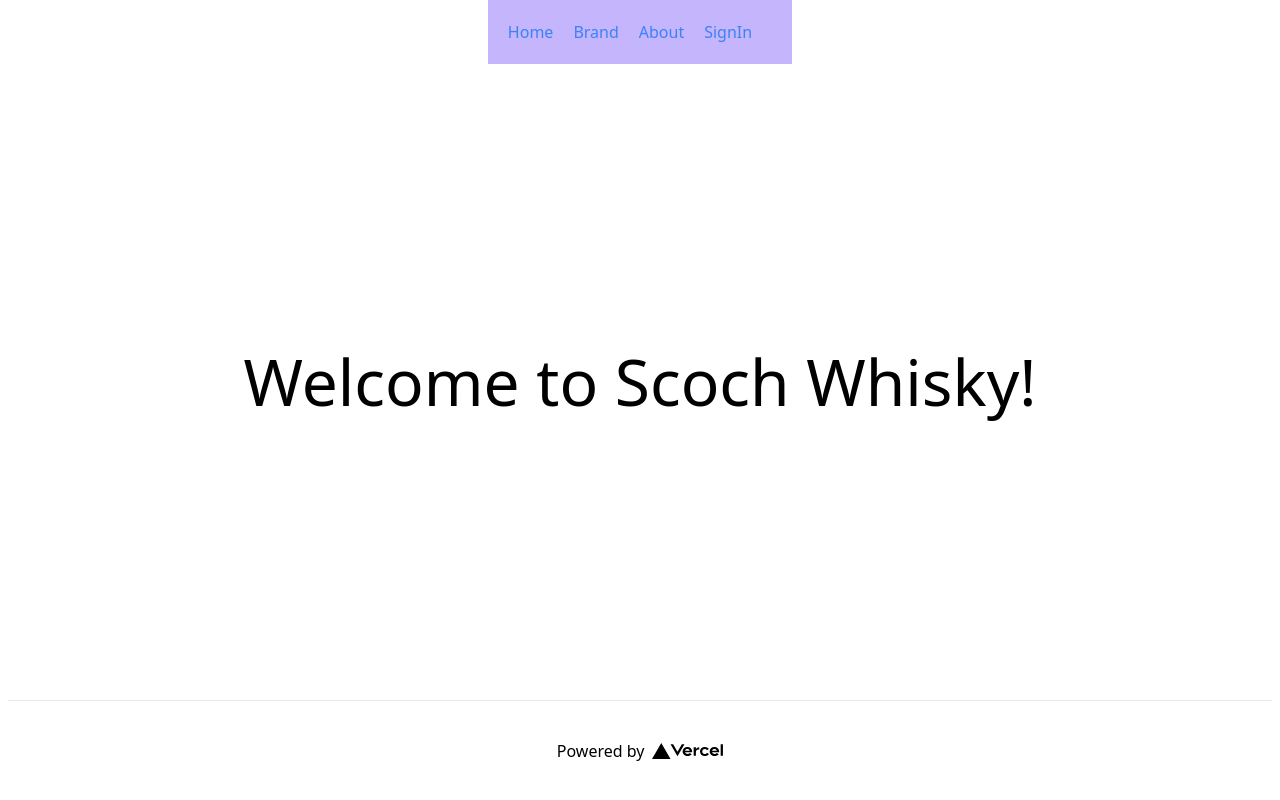
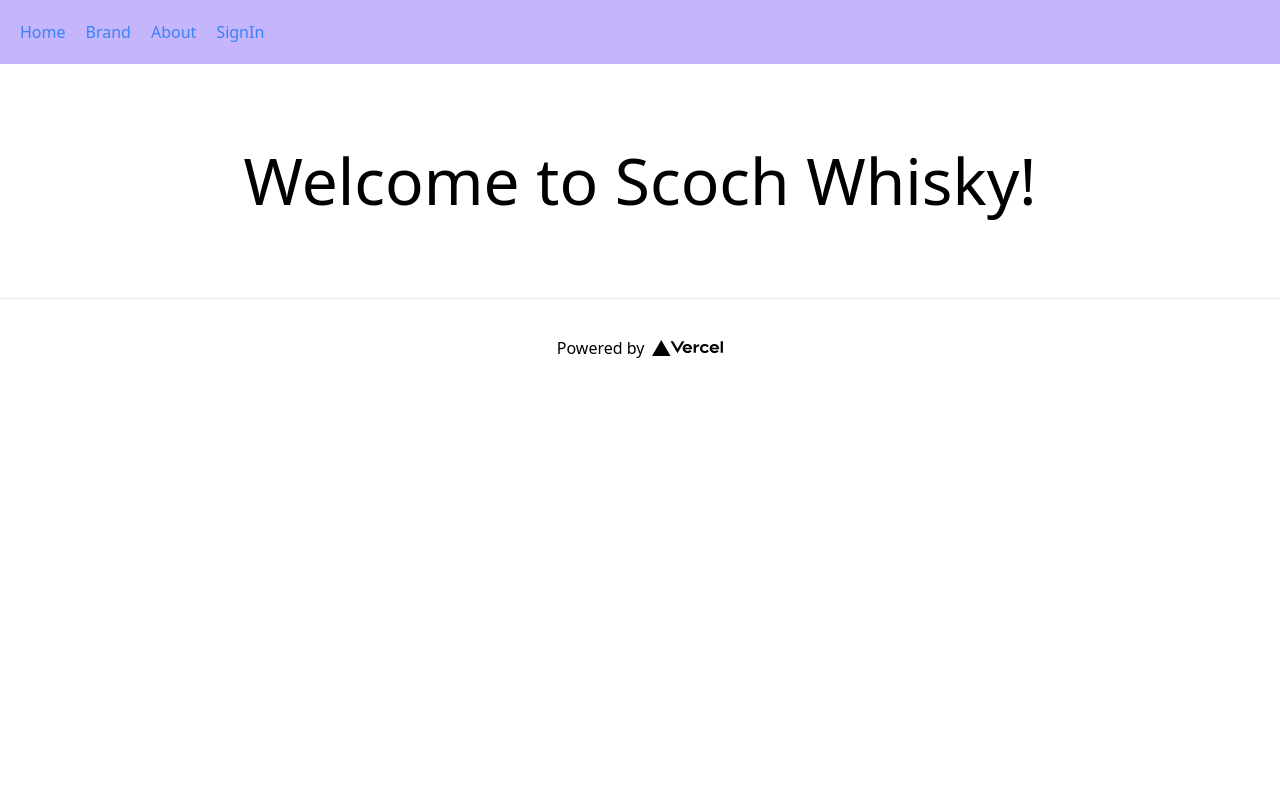
Before and after one commit to tatsuyard/scotch-whisky, a Next.js app: page / in a window 1280 px wide. Built offline with nearby package versions, Linux system fonts and the light colour scheme; no server answers.

Commit message:
style変更

```diff
--- a/styles/Home.module.css
+++ b/styles/Home.module.css
@@ -1,10 +1,10 @@
 .container {
-  min-height: 100vh;
+  /* min-height: 100vh;
   padding: 0 0.5rem;
   display: flex;
   flex-direction: column;
   justify-content: center;
-  align-items: center;
+  align-items: center; */
 }
 
 .main {
```
